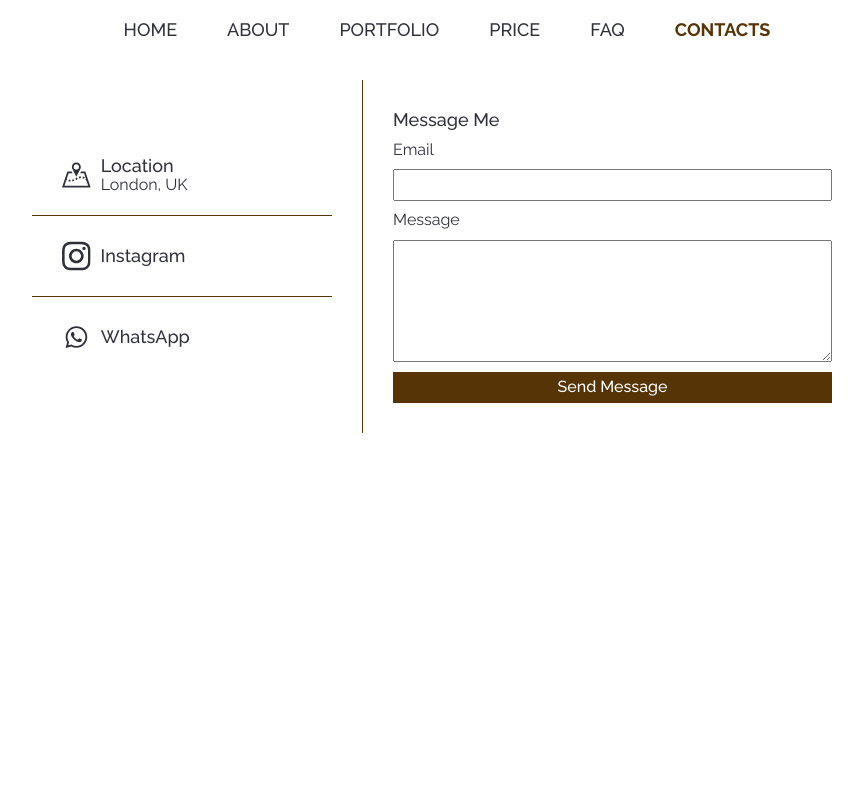
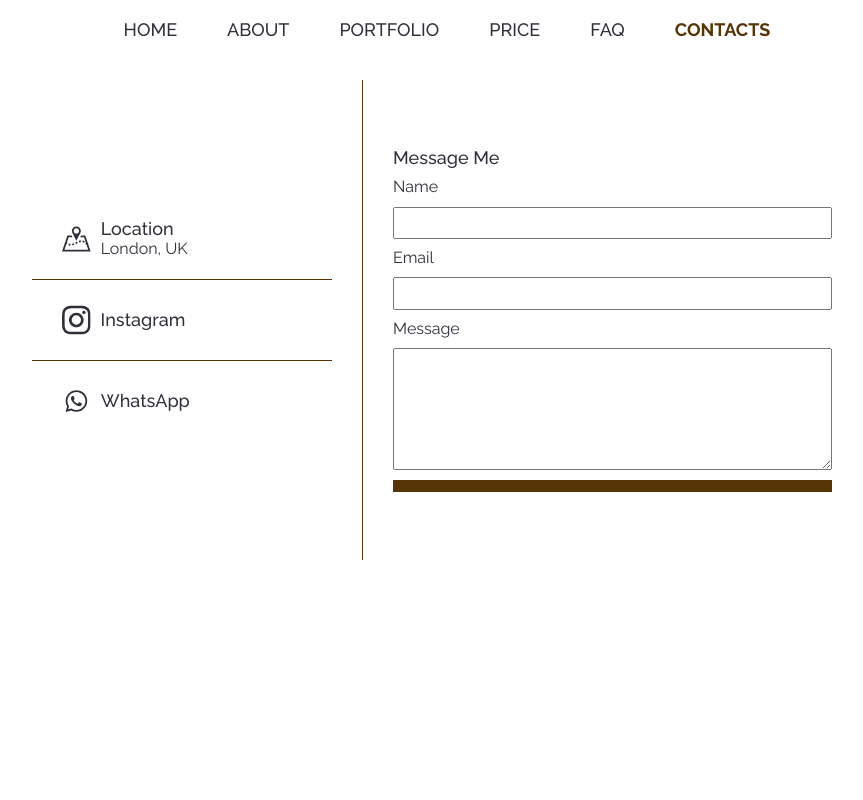
Before and after one commit to OlegKushnir/makeup, a React (Create React App) app: page /makeup/contacts in a window 1280 px wide. Shown: the top 800 px of the page, without its empty margins (193-1056 px from the left). Built offline with nearby package versions, Linux system fonts and the light colour scheme; a web font is replaced by a local one.

Commit message:
upd contacts
add emailjs

```diff
--- a/package.json
+++ b/package.json
@@ -4,12 +4,14 @@
   "private": true,
   "homepage": "https://olegkushnir.github.io/makeup/",
   "dependencies": {
+    "@emailjs/browser": "^3.11.0",
     "@testing-library/jest-dom": "^5.16.3",
     "@testing-library/react": "^12.1.4",
     "@testing-library/user-event": "^13.5.0",
     "normalize.css": "^8.0.1",
     "react": "^18.1.0",
     "react-dom": "^18.1.0",
+    "react-google-recaptcha": "^3.1.0",
     "react-intersection-observer": "^9.4.2",
     "react-responsive-carousel": "^3.2.23",
     "react-router-dom": "^6.8.1",
--- a/src/components/App.module.css
+++ b/src/components/App.module.css
@@ -190,18 +190,17 @@ footer .logo {
   height: 30px;
   fill: var(--darkText);
   outline: none;
-
 }
 
-.contacts__link .text{
- margin-left: 10px;
+.contacts__link .text {
+  margin-left: 10px;
 }
 
 .contacts__link:hover,
 .contacts__link:focus,
 .contactsl__link:active {
   fill: var(--accent-color);
-  color: var(--accent-color);;
+  color: var(--accent-color);
 }
 
 .message {
@@ -241,6 +240,7 @@ footer .logo {
   border: 1px solid var(--accent-color);
   transition: background-color 250ms var(--cubik), color 250ms var(--cubik);
 }
+
 .message button:hover {
   color: var(--accent-color);
   background-color: var(--white);
@@ -336,7 +336,7 @@ footer .logo {
     margin-bottom: 0;
   }
   .contacts__wrapper {
-    min-height: auto;
+    min-height: inherit;
   }
   .contacts__item {
     padding-top: 20px;
@@ -348,10 +348,10 @@ footer .logo {
   .message {
     display: flex;
     flex-direction: column;
-    justify-content: flex-start;
+    justify-content: center;
     width: 100%;
     min-width: 300px;
-    height: 100%;
+    min-height: inherit;
     border-left: 1px solid var(--accent-color);
     padding: 30px;
   }
@@ -409,6 +409,7 @@ footer .logo {
 
   .contacts__wrapper {
     justify-content: center;
+    min-height: 480px;
   }
   .message {
     padding: 30px;
--- a/src/components/Contacts/MessageMe.jsx
+++ b/src/components/Contacts/MessageMe.jsx
@@ -1,30 +1,117 @@
-import { useState } from 'react';
+import { useState, useRef, useReducer } from 'react';
 import app from '../App.module.css';
+import emailjs from '@emailjs/browser';
+import ReCAPTCHA from 'react-google-recaptcha';
+
+const initialState = {
+  name: '',
+  email: '',
+  message: '',
+};
+
+function reducer(state, action) {
+  switch (action.type) {
+    case 'name':
+      return { ...state, name: action.value };
+    case 'email':
+      return { ...state, email: action.value };
+    case 'message':
+      return { ...state, message: action.value };
+    default:
+      throw new Error();
+  }
+}
 
 const MessageMe = () => {
-    // const [sentMessage, setSentMessage] = useState(false)
-    const [disabled, setDisabled] = useState(false)
+  const [formState, dispatch] = useReducer(reducer, initialState);
+  const [submitedForm, setSubmitedForm] = useState('');
+  const [showCaptcha, setShowCaptcha] = useState(false);
+  const { name, email, message } = formState;
 
-  const handleSubmit = () => {
-    console.log('Sending message');
-    // setSentMessage(true)
-    setDisabled(true)
+  const form = useRef();
+
+  const submitForm = e => {
+    e.preventDefault();
+    setShowCaptcha(true);
   };
-  return (
-    // sentMessage ? <h2 className={app.title}>Message Sent</h2> :
+
+  const sendEmail = captchaValue => {
+    const params = {
+      ...formState,
+      'g-recaptcha-response': captchaValue,
+    };
+
+    emailjs
+      .send(
+        process.env.REACT_APP_EMAILJS_SERVICE,
+        process.env.REACT_APP_EMAILJS_TEMPLATE,
+        params,
+        process.env.REACT_APP_EMAILJS_KEY
+      )
+      .then(
+        ({ status }) => {
+          if (status === 200) {
+            setSubmitedForm('Message sent. Kate will contact you soon.');
+          } else {
+            setSubmitedForm(
+              'Unexpected status code returned from EmailJS, try again later or contact Kate using different method'
+            );
+          }
+        },
+        err => {
+          console.log(err);
+          setSubmitedForm(
+            'Error sending message, try again later. Please contact Kate either by instagram or whatsapp.'
+          );
+        }
+      );
+  };
+
+  return !submitedForm ? (
     <div className={app.message}>
-        {/* <div className={
-            sentMessage ? app.message__animated : `${app.message__animated} ${app.show}`
-          }> */}
-            <h2 className={app.title}>Message Me</h2>
-            <form  onSubmit={handleSubmit}>
-              <label>Email</label>
-              <input type="email" name="email" required />
-              <label>Message</label>
-              <textarea name="message" rows="6" cols="30" required></textarea>
-              <button type="submit" disabled={disabled}>{disabled ? "Message Sent" : "Send Message"}</button>
-            </form>
-          </div>
+      <h2 className={app.title}>Message Me</h2>
+      {!showCaptcha ? (
+        <form ref={form} onSubmit={submitForm}>
+          <label>Name</label>
+          <input
+            id="form_name"
+            type="text"
+            value={name}
+            onChange={e => dispatch({ type: 'name', value: e.target.value })}
+            required
+          />
+          <label>Email</label>
+          <input
+            id="form_email"
+            type="email"
+            value={email}
+            onChange={e => dispatch({ type: 'email', value: e.target.value })}
+            required
+          />
+          <label>Message</label>
+          <textarea
+            id="form_message"
+            value={message}
+            onChange={e => dispatch({ type: 'message', value: e.target.value })}
+            rows="6"
+            cols="30"
+            required
+          ></textarea>
+
+          <button type="submit">
+          </button>
+        </form>
+      ) : (
+        <ReCAPTCHA
+          sitekey={process.env.REACT_APP_RECAPCHA}
+          onChange={sendEmail}
+        />
+      )}
+    </div>
+  ) : (
+    <div className={app.message}>
+      <h2 className={app.title}>{submitedForm}</h2>
+    </div>
   );
 };
 export default MessageMe;
```
Also changed, not shown: 2 other files (tests, documents, lock files or other folders).
